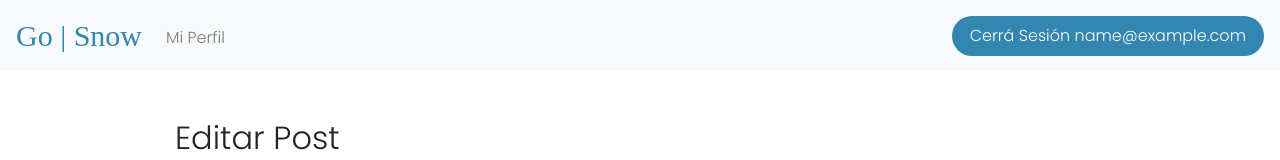
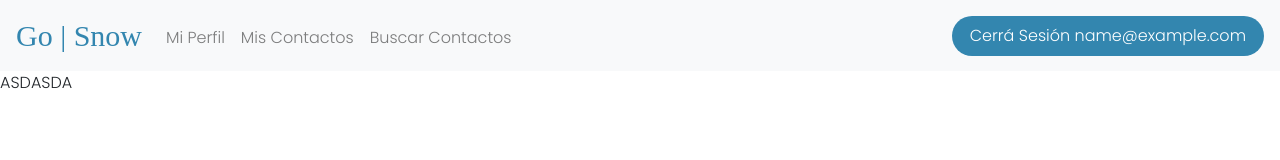
Before and after one commit to FedeGarabello/prog-3-cwm, a Vue app in the folder go-network-front/: page /#/friends in a window 1280 px wide. Shown: the top 160 px of the page. Built offline with nearby package versions, Linux system fonts and the light colour scheme; no server answers; sample sign-in values are in the browser's storage; a web font is replaced by a local one.

Commit message:
Add Views for friends

```diff
--- a/go-network-front/public/index.html
+++ b/go-network-front/public/index.html
@@ -12,10 +12,6 @@
       <strong>We're sorry but <%= htmlWebpackPlugin.options.title %> doesn't work properly without JavaScript enabled. Please enable it to continue.</strong>
     </noscript>
     <div id="app"></div>
-    <!--
-      built files will be auto injected -->
-
-
 
       <script src="https://kit.fontawesome.com/a891103c2f.js"></script>
       <script src="https://code.jquery.com/jquery-3.5.1.slim.min.js"></script>
--- a/go-network-front/src/App.vue
+++ b/go-network-front/src/App.vue
@@ -11,6 +11,15 @@
           <li class="nav-item mt-1">
               <router-link class="nav-link" to="/profile">Mi Perfil</router-link>
           </li>
+
+        <li class="nav-item mt-1">
+            <router-link class="nav-link" to="/friends">Mis Contactos</router-link>
+        </li>
+
+
+        <li class="nav-item mt-1">
+            <router-link class="nav-link" to="/search">Buscar Contactos</router-link>
+        </li>
 
         </ul>
         <form
--- a/go-network-front/src/router/index.js
+++ b/go-network-front/src/router/index.js
@@ -1,6 +1,8 @@
 import { createRouter, createWebHashHistory } from 'vue-router'
 import Home from '../views/Home.vue'
 import ViewProfile from '../views/ViewProfile.vue'
+import ViewFriends from '../views/ViewFriends.vue'
+import SearchFriends from '../views/SearchFriends.vue'
 import NewPost from '../views/NewPost.vue'
 import Login from '../views/Login.vue'
 import PostDetail from '../views/PostDetail.vue'
@@ -20,6 +22,22 @@ const routes = [
     path: '/profile',
     name: 'ViewProfile',
     component: ViewProfile,
+    meta: {
+      requiresAuth: true,
+    }
+  },
+  {
+    path: '/friends',
+    name: 'ViewFriends',
+    component: ViewFriends,
+    meta: {
+      requiresAuth: true,
+    }
+  },
+  {
+    path: '/search',
+    name: 'SearchFriends',
+    component: SearchFriends,
     meta: {
       requiresAuth: true,
     }
--- /dev/null
+++ b/go-network-front/src/views/SearchFriends.vue
@@ -0,0 +1,3 @@
+<template>
+    <div>ASDAOI</div>
+</template>
--- /dev/null
+++ b/go-network-front/src/views/ViewFriends.vue
@@ -0,0 +1,26 @@
+<template>
+    <div>
+        ASDASDA
+    </div>
+</template>
+
+
+<script>
+import { apiFetch } from '../api/fetch'
+
+export default {
+    methods: {
+        getUser(){
+        let getUser = JSON.parse(localStorage.getItem('userData'));
+        return getUser.id
+      },
+    },
+
+    mounted() {
+        apiFetch('friends/' + this.getUser())
+            .then(res => {
+             console.log(res);
+        });
+    },
+}
+</script>
```
